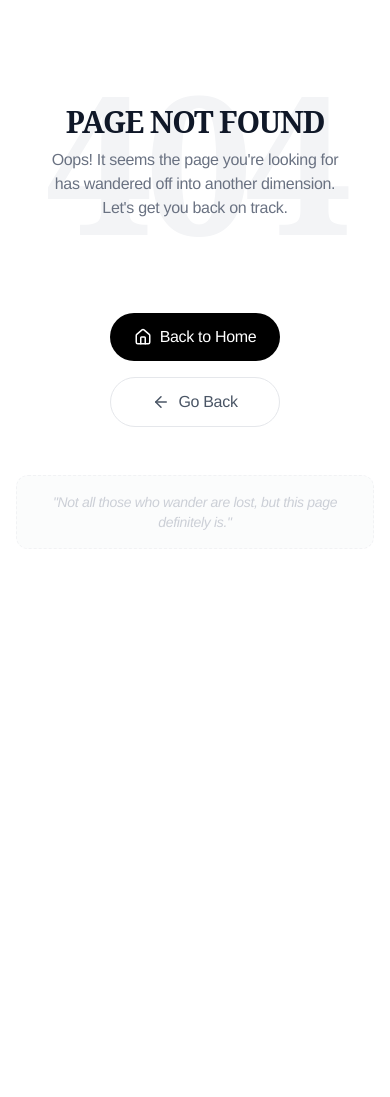
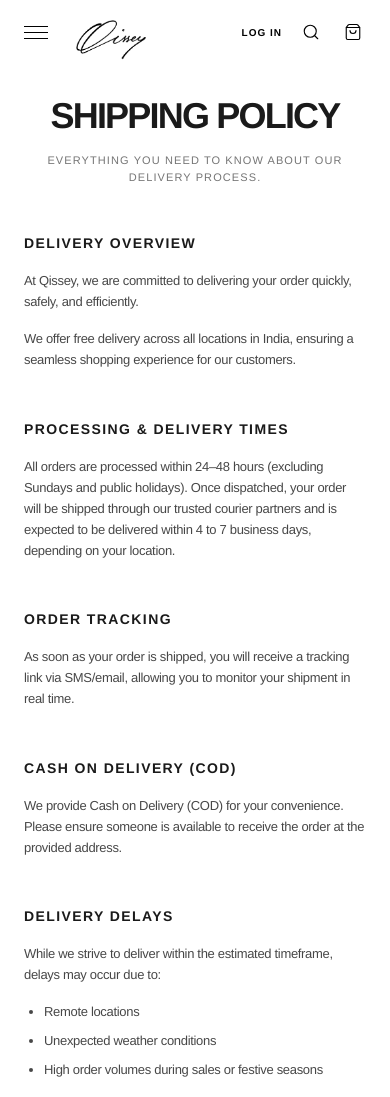
Before and after one commit to MitSonani/qissey-ecommerce, a React (Vite) app: page /shipping-policy in a window 390 px wide. Shown: the top 1097 px of the page. Before the commit the page ends 844 px from the top, so only its background shows below. Built offline with nearby package versions, Linux system fonts and the light colour scheme; no server answers.

Commit message:
feat: implement Shipping Policy page and update the corresponding footer navigation link.

```diff
--- a/src/app/App.jsx
+++ b/src/app/App.jsx
@@ -14,6 +14,7 @@ const ShoppingBag = lazy(() => import('../pages/ShoppingBag'));
 const SavedProducts = lazy(() => import('../pages/SavedProducts'));
 const NotFound = lazy(() => import('../pages/NotFound'));
 const Contact = lazy(() => import('../pages/Contact'));
+const ShippingPolicy = lazy(() => import('../pages/ShippingPolicy'));
 
 import Navbar from '../layouts/Navbar';
 import Footer from '../layouts/Footer';
@@ -72,6 +73,7 @@ function App() {
               <Route path="/shopping-bag" element={<MainLayout><ShoppingBag /></MainLayout>} />
               <Route path="/saved-products" element={<MainLayout><SavedProducts /></MainLayout>} />
               <Route path="/contact" element={<MainLayout><Contact /></MainLayout>} />
+              <Route path="/shipping-policy" element={<MainLayout><ShippingPolicy /></MainLayout>} />
               <Route path="/auth" element={<Auth />} />
               <Route element={<ProtectedRoute />}>
                 <Route path="/account" element={<MainLayout><Account /></MainLayout>} />
--- a/src/layouts/Footer.jsx
+++ b/src/layouts/Footer.jsx
@@ -5,7 +5,7 @@ const FOOTER_LINKS = [
         title: "Help",
         links: [
             { label: "My QISSEY Account", path: "/account?tab=details" },
-            { label: "Shipping", path: "/" },
+            { label: "Shipping Policy", path: "/shipping-policy" },
             { label: "Payment and Invoices", path: "/" },
             { label: "My Purchases", path: "/" },
             { label: "Exchanges, Returns and Refunds", path: "/" },
--- /dev/null
+++ b/src/pages/ShippingPolicy.jsx
@@ -0,0 +1,107 @@
+import React, { useEffect } from 'react';
+import { Link } from 'react-router-dom';
+
+export default function ShippingPolicy() {
+    useEffect(() => {
+        window.scrollTo(0, 0);
+    }, []);
+
+    return (
+        <div className="min-h-screen bg-white text-[#1A1A1A] font-sans pt-24 md:pt-32 pb-20 px-6 md:px-12 lg:px-24">
+            <div className="max-w-4xl mx-auto">
+                <div className="text-center mb-12 md:mb-16">
+                    <p className="text-4xl md:text-5xl font-black uppercase tracking-tighter mb-4">Shipping Policy</p>
+                    <p className="text-[11px] md:text-[12px] uppercase tracking-widest opacity-60">
+                        Everything you need to know about our delivery process.
+                    </p>
+                </div>
+
+                <div className="space-y-12">
+                    <section>
+                        <p className="text-[14px] uppercase font-bold tracking-[0.1em] mb-4">Delivery Overview</p>
+                        <div className="text-[13px] opacity-80 space-y-4 leading-relaxed font-medium">
+                            <p>
+                                At Qissey, we are committed to delivering your order quickly, safely, and efficiently.
+                            </p>
+                            <p>
+                                We offer free delivery across all locations in India, ensuring a seamless shopping experience for our customers.
+                            </p>
+                        </div>
+                    </section>
+
+                    <section>
+                        <p className="text-[14px] uppercase font-bold tracking-[0.1em] mb-4">Processing & Delivery Times</p>
+                        <div className="text-[13px] opacity-80 space-y-4 leading-relaxed font-medium">
+                            <p>
+                                All orders are processed within 24–48 hours (excluding Sundays and public holidays). Once dispatched, your order will be shipped through our trusted courier partners and is expected to be delivered within 4 to 7 business days, depending on your location.
+                            </p>
+                        </div>
+                    </section>
+
+                    <section>
+                        <p className="text-[14px] uppercase font-bold tracking-[0.1em] mb-4">Order Tracking</p>
+                        <div className="text-[13px] opacity-80 space-y-4 leading-relaxed font-medium">
+                            <p>
+                                As soon as your order is shipped, you will receive a tracking link via SMS/email, allowing you to monitor your shipment in real time.
+                            </p>
+                        </div>
+                    </section>
+
+                    <section>
+                        <p className="text-[14px] uppercase font-bold tracking-[0.1em] mb-4">Cash on Delivery (COD)</p>
+                        <div className="text-[13px] opacity-80 space-y-4 leading-relaxed font-medium">
+                            <p>
+                                We provide Cash on Delivery (COD) for your convenience. Please ensure someone is available to receive the order at the provided address.
+                            </p>
+                        </div>
+                    </section>
+
+                    <section>
+                        <p className="text-[14px] uppercase font-bold tracking-[0.1em] mb-4">Delivery Delays</p>
+                        <div className="text-[13px] opacity-80 space-y-4 leading-relaxed font-medium">
+                            <p>While we strive to deliver within the estimated timeframe, delays may occur due to:</p>
+                            <ul className="list-disc pl-5 space-y-2 mt-2">
+                                <li>Remote locations</li>
+                                <li>Unexpected weather conditions</li>
+                                <li>High order volumes during sales or festive seasons</li>
+                            </ul>
+                            <p className="mt-4">We appreciate your patience in such cases.</p>
+                        </div>
+                    </section>
+
+                    <section>
+                        <p className="text-[14px] uppercase font-bold tracking-[0.1em] mb-4">Incorrect Address or Failed Delivery</p>
+                        <div className="text-[13px] opacity-80 space-y-4 leading-relaxed font-medium">
+                            <p>Please ensure that your shipping details are accurate. In case of:</p>
+                            <ul className="list-disc pl-5 space-y-2 mt-2">
+                                <li>Incorrect/incomplete address</li>
+                                <li>Recipient unavailable</li>
+                            </ul>
+                            <p className="mt-4">The order may be delayed or returned to us. Re-shipping charges may apply.</p>
+                        </div>
+                    </section>
+
+                    <section>
+                        <p className="text-[14px] uppercase font-bold tracking-[0.1em] mb-4">Need Help?</p>
+                        <div className="text-[13px] opacity-80 space-y-4 leading-relaxed font-medium">
+                            <p>For any queries regarding shipping, tracking, or delivery:</p>
+                            <ul className="space-y-2 mt-2">
+                                <li>📧 Email: <a href="mailto:support@qissey.com" className="hover:text-black hover:underline transition-all">support@qissey.com</a></li>
+                                <li>📞 Phone: <a href="tel:+917862930732" className="hover:text-black hover:underline transition-all">+91 78629 30732</a></li>
+                            </ul>
+                            <p className="mt-4">Our support team will be happy to assist you.</p>
+                            <div className="mt-8">
+                                <Link
+                                    to="/contact"
+                                    className="inline-block bg-[#1A1A1A] text-white py-3 px-8 text-[10px] uppercase font-bold tracking-widest hover:bg-black transition-colors rounded-sm"
+                                >
+                                    Contact Us
+                                </Link>
+                            </div>
+                        </div>
+                    </section>
+                </div>
+            </div>
+        </div>
+    );
+}
```
